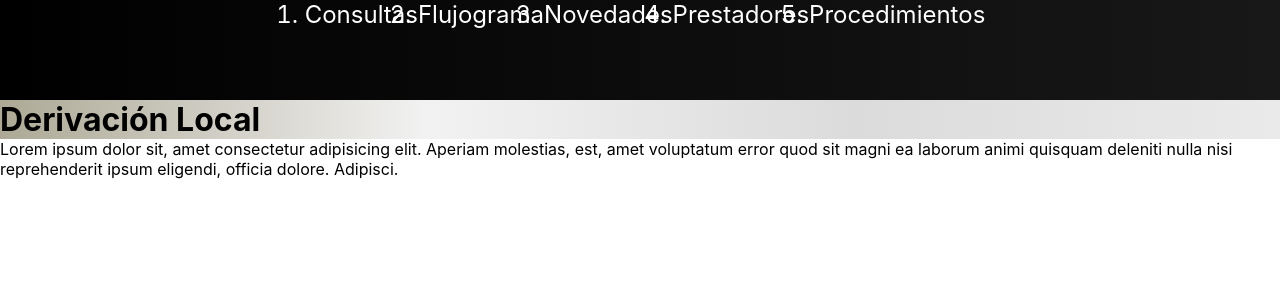
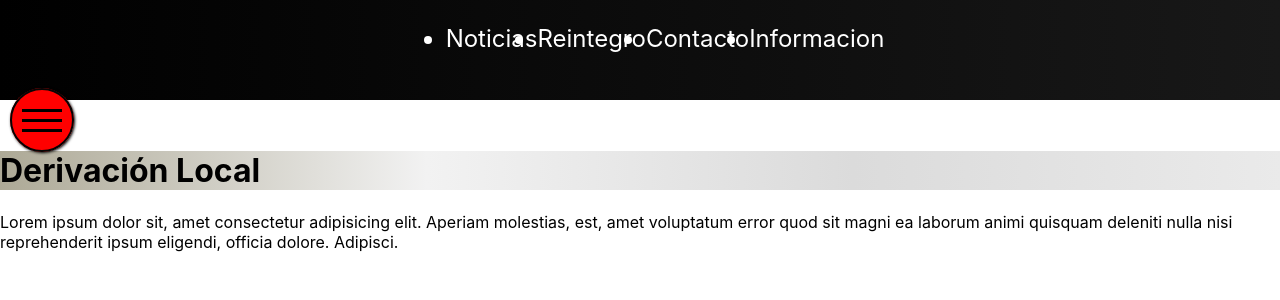
Before and after one commit to LucrePierna/intranetsos, a React (Create React App) app in the folder Client/: page /derivacion in a window 1280 px wide. Shown: the top 300 px of the page. Built offline with nearby package versions, Linux system fonts and the light colour scheme.

Commit message:
cambios en estructura

```diff
--- a/Client/src/App.js
+++ b/Client/src/App.js
@@ -1,7 +1,7 @@
 import { Routes, Route } from "react-router-dom";
 import Home from './Components/Home/Home';
 import Menu from './Components/Menu/Menu';
-import Derivacion from './Components/Tareas/Derivación/Derivacion'
+import Derivacion from './Components/Tareas/Derivacion/derivacion'
 import TraficoNacional from './Components/Tareas/TraficoNacional/TraficoNacional'
 import Transportin from './Components/Tareas/Transportin/Transportin'
 import Atp from './Components/Tareas/Atp/Atp'
@@ -17,7 +17,7 @@ function App() {
       <Menu />
       <Routes>
         <Route path='/' element={<Home />}/>
-        <Route path='/derivacion' element={<Derivacion />}/>
+        <Route path='/derivacion' element={<Derivacion />} />
         <Route path='/trafico' element={<TraficoNacional />}/>
         <Route path='/transportin' element={<Transportin />}/>
         <Route path='/atp' element={<Atp />}/>
--- a/Client/src/Components/Home/Home.jsx
+++ b/Client/src/Components/Home/Home.jsx
@@ -4,8 +4,8 @@ import './Estilos/Home.css'
 
 export default function Home() {
   return (
-    <div className='conteiner'>
-      <div className='info'>
+    <div >
+      <div >
         <h1>Bienvenidos al Intranet</h1>
         <img src="https://picsum.photos/200/300" alt="data" />
       </div>
--- a/Client/src/Components/Menu/Menu.css
+++ b/Client/src/Components/Menu/Menu.css
@@ -1,106 +1,109 @@
-* {
-  margin: 0;
-  padding: 0;
+.burger-menu {
+  margin: 10px 0 0 10px;
+  z-index: 10;
 }
 
-html, body {
-  width: 100%;
-  height: 100%;
+.burger-menu .menu-check {
+  display: none;
+}
+/* circulo verde menu */
+.burger-menu .menu-open {
+  border: 2px solid #050505;
+  padding: 20px 30px;
+  border-radius: 100%;
+  position: relative;
+  background: #ff0000;
+  box-shadow: 1px 1px 3px;
+  cursor: pointer;
+  z-index: 1;
+}
+/* Menu Hamburguesa OJO SPAN */
+.burger-menu .menu-open span {
+  width: 40px;
+  height: 3px;
+  position: absolute;
+  top: 50%;
+  left: 50%;
+  margin-top: -1.5px;
+  margin-left: -20px;
+  background-color: #000000;
+  font-weight: bold;
+  opacity: 1;
+  transition: 0.3s;
+}
+.burger-menu .menu-open span.burger1 {
+  transform: translate3d(0px, -10px, 0px);
+}
+.burger-menu .menu-open span.burger2 {
+  transform: translate3d(0px, 0px, 0px);
+  transition: 0.1s;
+}
+.burger-menu .menu-open span.burger3 {
+  transform: translate3d(0px, 10px, 0px);
+}
+.burger-menu .menu-check:checked + .menu-open {
+  background: #ff0000;
+  border: 0;
+}
+.burger-menu .menu-check:checked + .menu-open span {
+  background-color: #000000;
+}
+.burger-menu .menu-check:checked + .menu-open span.burger1 {
+  transform: translate3d(0px, -10px, 0px) rotate(-45deg);
+  width: 30px;
+}
+.burger-menu .menu-check:checked + .menu-open span.burger2 {
+  opacity: 0;
+}
+.burger-menu .menu-check:checked + .menu-open span.burger3 {
+  transform: translate3d(0px, 10px, 0px) rotate(45deg);
+  width: 30px;
+}
+.burger-menu .menu-options {
+  background-color: #494949;
+  position: absolute;
+  width: 0;
+  top: 0;
+  left: 0;
+  padding: 50px 0px 20px;
+  opacity: 0;
+  transition: 0.3s;
 }
 
-header {
-  width: 100%;
-  height: 100%;
-  background-color: rgba(31, 31, 31);
+.burger-menu .menu-options li {
+  color: #000000;
+  text-align: center;
+  list-style: none;
+  display: block;
+  font-weight: normal;
+}
+.burger-menu .menu-options li a {
+  text-decoration: none;
+  color: #000000;
+  line-height: 4em;
+  display: block;
+  transition: 0.5s;
 }
 
-.menu {
-  position: absolute;
-  top: 40%;
-  left: 50%;
-  transform: translate(-50%, -50%);
-  opacity: 0;
-  visibility: hidden;
-  transition: .5s;
+.burger-menu .menu-options li a.active {
+  color: #ff0000;
 }
 
-.menu-active {
+.burger-menu .menu-options li a:hover {
+  background: #e91010;
+}
+.burger-menu .menu-options li.search {
+  margin-bottom: 1em;
+}
+.burger-menu .menu-options li.search .search-box {
+  width: 300px;
+  height: 35px;
+  font-size: 1em;
+  color: #299309;
+  padding: 0 15px;
+  font-weight: lighter;
+}
+.burger-menu .menu-check:checked ~ .menu-options {
+  width: 30%;
   opacity: 1;
-  visibility: visible;
 }
-
-.menu ul {
-  width: 100%;
-  text-align: center;
-}
-
-.menu ul li {
-  list-style: none;
-  margin-top: 50px;
-}
-
-.menu li a {
-  color: #909090;
-  font-size: 1.5em;
-  text-decoration: none;
-  text-transform: uppercase;
-  padding: 10px;
-  transition: .3s;
-}
-
-.menu li a:hover {
-  color: #fff;
-}
-
-.hamburguer {
-  padding: 20px 5px;
-  max-width: 30px;
-  cursor: pointer;
-  position: relative;
-  top: 20px;
-  left: 20px;
-}
-
-.line {
-  display: block;
-  width: 60%;
-  height: 3px;
-  background-color: rgba(144, 144, 144);
-  position: relative;
-}
-
-.hamburguer.active .line {
-  width: 0;
-}
-
-.line:before {
-  content: '';
-  display: block;
-  width: 25px;
-  height: 3px;
-  background-color: rgba(144, 144, 144);
-  position: absolute;
-  bottom: 10px;
-  transition: .3s;
-}
-
-.line:after {
-  content: '';
-  display: block;
-  width: 25px;
-  height: 3px;
-  background-color: rgba(144, 144, 144);
-  position: absolute;
-  top: 10px;
-  transition: .3s;
-}
-
-.hamburguer.active .line:before {
-  bottom: -3px;
-  transform: rotate(45deg);
-}
-
-.hamburguer.active .line:after {
-  top: 3px;
-  transform: rotate(-45deg);
-}
--- a/Client/src/Components/Menu/Menu.jsx
+++ b/Client/src/Components/Menu/Menu.jsx
@@ -1,6 +1,6 @@
 import React, { useState, useEffect } from 'react';
 import './Menu.css';
-import NavBarDerivacion from '../Tareas/Derivación/Navbar/NavBarDerivacion';
+import NavBarDerivacion from '../Tareas/Derivacion/Navbar/NavBarDerivacion';
 import NavBarHome from '../Home/NavBar/NavBarHome';
 import NavBarAtp from '../Tareas/Atp/NavBar/NavBarAtp';
 import NavBarTdc from '../Tareas/TDC/NavBar/NavBarTdc';
@@ -12,7 +12,6 @@ import NavBarViajero from '../Tareas/Viajeros/NavBar/NavBarViajero';
 
 const Menu = () => {
   const [selectedRoute, setSelectedRoute] = useState('');
-  const [isMenuOpen, setIsMenuOpen] = useState(false);
 
   useEffect(() => {
     const currentPath = window.location.pathname;
@@ -21,12 +20,9 @@ const Menu = () => {
 
   const handleRouteClick = (route) => {
     setSelectedRoute(route);
-    setIsMenuOpen(false);
+
   };
 
-  const handleMenuToggle = () => {
-    setIsMenuOpen(!isMenuOpen);
-  };
 
   return (
     <div>
@@ -51,23 +47,15 @@ const Menu = () => {
       )}
 
       <div className="menu">
-        <nav className={`burger-menu ${isMenuOpen ? 'open' : ''}`}>
-          <input
-            className="menu-check"
-            type="checkbox"
-            name="menu-check"
-            value=""
-            id="menu-check"
-            checked={isMenuOpen}
-            onChange={handleMenuToggle}
-          />
-          <label className="menu-open" htmlFor="menu-check">
-            <span className="burger1"></span>
-            <span className="burger2"></span>
-            <span className="burger3"></span>
+        <nav className="burger-menu">
+        <input class="menu-check" type="checkbox" name="menu-check" value="" id="menu-check" />
+          <label class="menu-open" htmlFor="menu-check">
+            <span class="burger1"></span>
+            <span class="burger2"></span>
+            <span class="burger3"></span>
           </label>
 
-          <ul className="menu-options">
+          <ul class="menu-options">
             <li>
               <a
                 href="/"
--- /dev/null
+++ b/Client/src/Components/Tareas/Derivacion/Navbar/NavBarDerivacion.jsx
@@ -0,0 +1,17 @@
+import React from 'react'
+import '../../../EstilosGlobales/NavBar.css'
+
+export default function NavBarDerivacion() {
+  return (
+    <nav className='conteiner'>
+      <div className='lista'>
+      <ul className='seccion'>
+        <li>Noticias</li>
+        <li>Reintegro</li>
+        <li>Contacto</li>
+        <li>Informacion</li>
+      </ul>
+      </div>
+    </nav>
+  )
+}
--- /dev/null
+++ b/Client/src/Components/Tareas/Derivacion/derivacion.jsx
@@ -0,0 +1,11 @@
+import React from 'react'
+
+export default function Derivacion() {
+  return (
+    <div>
+      <h1>Derivación Local</h1>
+      <p>Lorem ipsum dolor sit, amet consectetur adipisicing elit. Aperiam molestias, est, amet voluptatum error quod sit magni ea laborum animi quisquam deleniti nulla nisi reprehenderit ipsum eligendi, officia dolore. Adipisci.</p>
+
+    </div>
+  )
+}
```
Also changed, not shown: Client/src/Components/Tareas/Derivacion/secciones/seccion1/seccion1.jsx (added, +11 -0 lines), Client/src/Components/Tareas/Derivacion/secciones/seccion1/seccion1.css (added), 1 other file (tests, documents, lock files or other folders).
